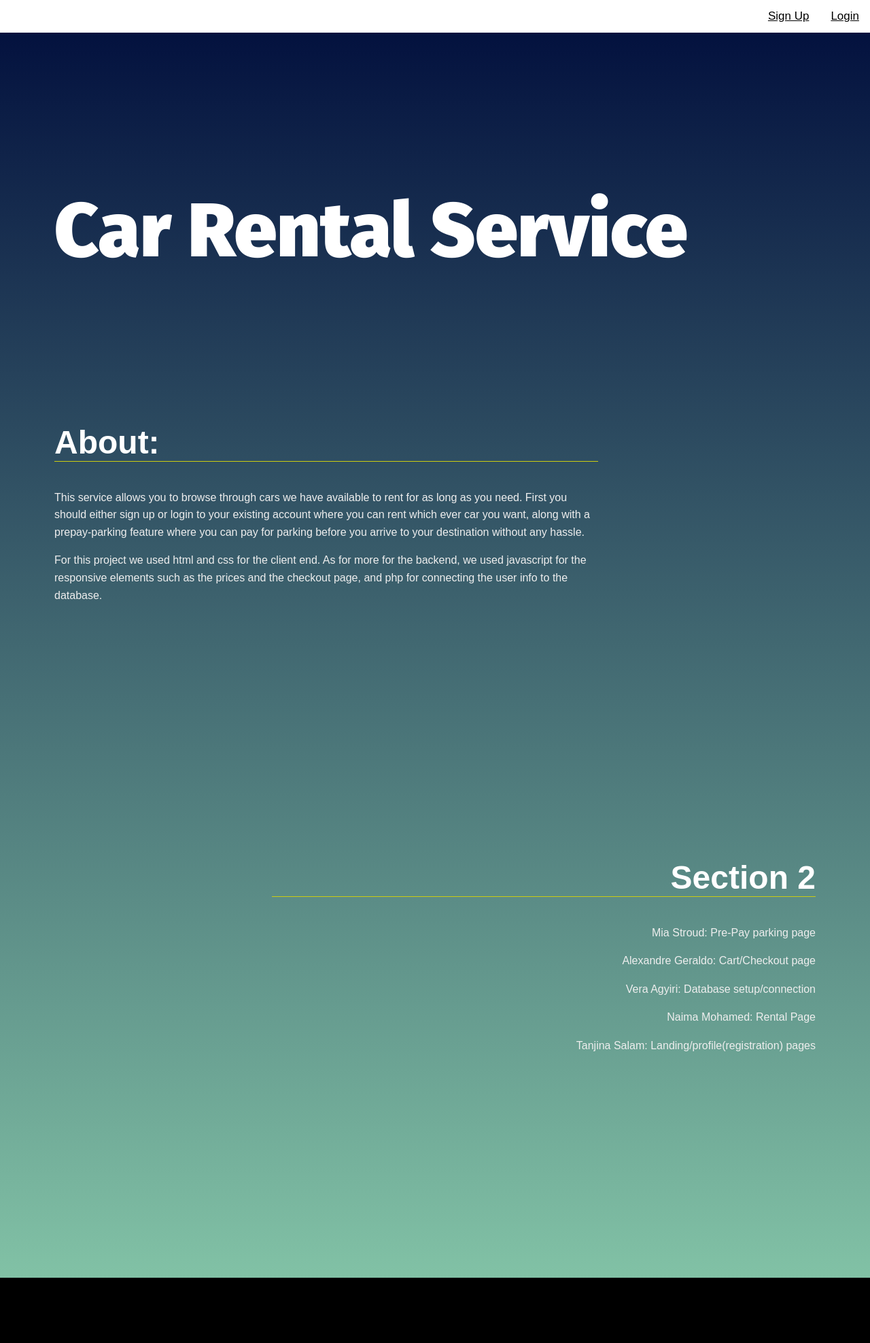
After one commit to MiaS-Git/Project4-WebDev, a PHP site: page / in a window 1280 px wide. The commit adds this page. Shown: the whole page at 68% size. Run offline with PHP 8.4, Linux system fonts and the light colour scheme; data that the repository does not hold is empty.

Commit message:
Alex's sandbox environment

```diff
--- a/create_table.php
+++ b/create_table.php
@@ -6,10 +6,11 @@
 
     $sql = 'CREATE TABLE IF NOT EXISTS `users` '
         .'(id int(20) AUTO_INCREMENT,'
-        .'username varchar(60),'
+        .'user_name varchar(60),'
         .'password varchar(60),'
-        .'firstname varchar(60),'
-        .'lastname varchar(60),'
+        .'first_name varchar(60),'
+        .'last_name varchar(60),'
+        .'email varchar(60),'
         .'primary key (id))';
 
     mysqli_query($conn, $sql);
--- /dev/null
+++ b/index.php
@@ -0,0 +1,87 @@
+<?php
+    include('config.php');
+    include('create_table.php');
+?>
+<!DOCTYPE html>
+<html lang="en">
+<head>
+  <meta charset="UTF-8">
+  <meta name="viewport" content="width=device-width, initial-scale=1.0">
+  <meta http-equiv="X-UA-Compatible" content="ie=edge">
+  <title>About</title>
+  <link href="https://fonts.googleapis.com/css?family=Fira+Sans:900|Merriweather&display=swap" rel="stylesheet">
+  <link href="css/styles.css" rel="stylesheet">
+</head>
+<style>
+body {
+  margin: 0;
+  font-family: Arial, Helvetica, sans-serif;
+}
+
+.topnav {
+  overflow: hidden;
+  background-color: white;
+}
+
+.topnav a {
+  float: right;
+  color: black;
+  text-align: center;
+  padding: 14px 16px;
+  text-decoration: right;
+  font-size: 17px;
+}
+
+.topnav a:hover {
+  background-color: #ddd;
+  color: black;
+}
+
+.topnav a.active {
+  background-color: #04AA6D;
+  color: white;
+}
+</style>
+<body>
+<div class="topnav">
+  <a href="login.php">Login</a>
+  <a href="register.php">Sign Up</a>
+</div>
+
+<div style="padding-left:16px">
+
+</div>
+
+  <main>
+    <header class="main__hero">
+      <h1>Car Rental Service</h1>
+    </header>
+    <section id="section1" data-nav="Section 1">
+      <div class="landing__container">
+        <h2>About:</h2>
+        <p>This service allows you to browse through cars we have available to rent for as long as you need. First you should either sign up or login to your existing account where you can rent which ever car you want, along with a prepay-parking feature where you can pay for parking before you arrive to your destination without any hassle.</p>
+	<p>For this project we used html and css for the client end. As for more for the backend, we used javascript for the responsive elements such as the prices and the checkout page, and php for connecting the user info to the database.
+      </div>
+    </section>
+    <section id="section2" data-nav="Section 2">
+      <div class="landing__container">
+        <h2>Section 2</h2>
+        <p></p>
+
+        <p>Mia Stroud: Pre-Pay parking page</p>
+	<p>Alexandre Geraldo: Cart/Checkout page</p>
+	<p>Vera Agyiri: Database setup/connection</p>
+	<p>Naima Mohamed: Rental Page</p>
+	<p>Tanjina Salam: Landing/profile(registration) pages</p>
+      </div>
+    </section>
+
+      </div>
+    </section>
+  </main>
+  <footer class="page__footer">
+  </footer>
+
+  <script src="js/app.js"></script>
+</body>
+</html>
--- a/js/checkout.js
+++ b/js/checkout.js
@@ -106,7 +106,9 @@ document.addEventListener('DOMContentLoaded', () => {
 
     btnMainModalClose.addEventListener('click', () => {
         $('#mainModal').modal("hide");
-        // redirect to home page
+
+        localStorage.removeItem('cart');
+        window.location.replace('user_dashboard.php');
     });
 
 });
--- a/profile.php
+++ b/profile.php
@@ -15,8 +15,8 @@
     <link rel="shortcut icon" href="/images/car-logo.png" />
     <title><?= $title ?> - Profile</title>
 
-    <link href="bootstrap.min.css" rel="stylesheet" />
-    <link href="style.css" rel="stylesheet" />
+    <link href="css/bootstrap.min.css" rel="stylesheet" />
+    <link href="css/style.css" rel="stylesheet" />
 </head>
 <body>
 
```
Also changed, not shown: include/connect.php (+4 -4 lines), js/cart.js (+8 -3 lines), login.php (+10 -10 lines), register.php (+8 -8 lines), user_dashboard.php (+11 -7 lines), 3 other files.
